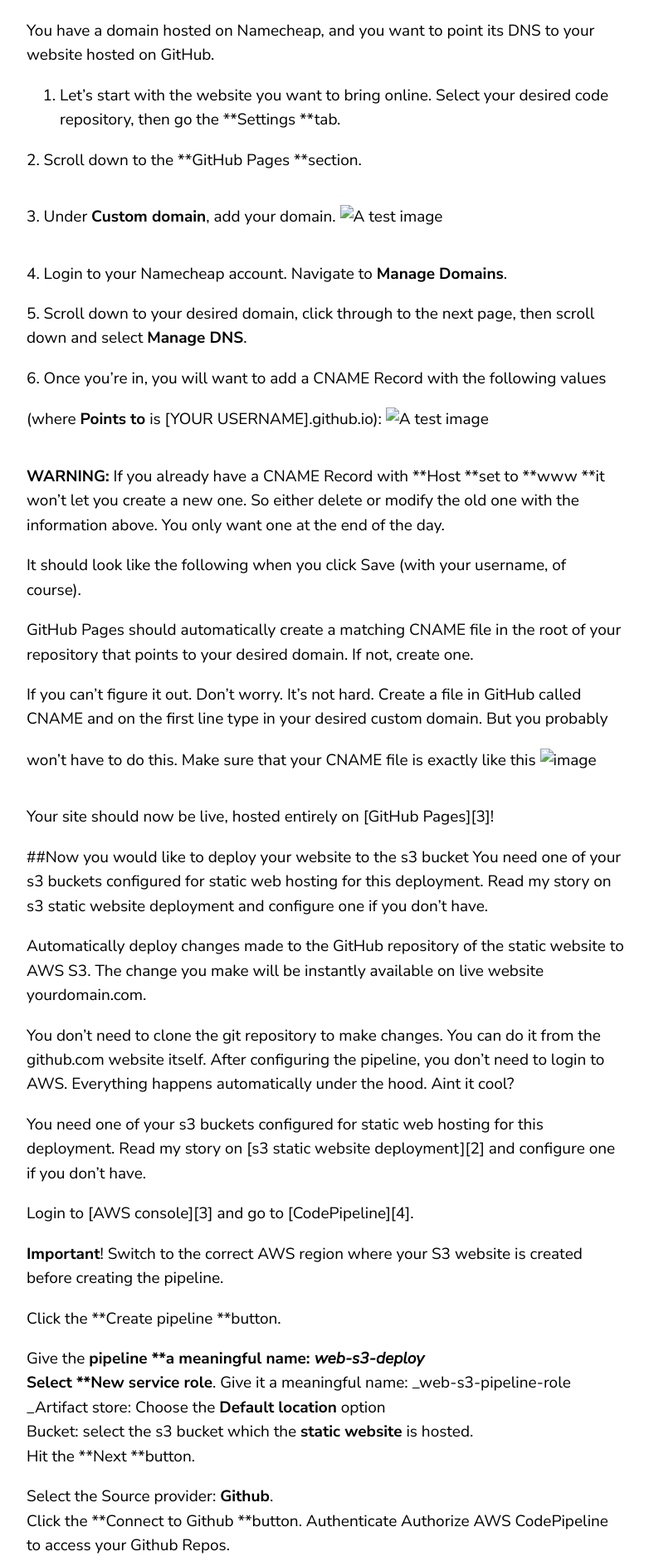
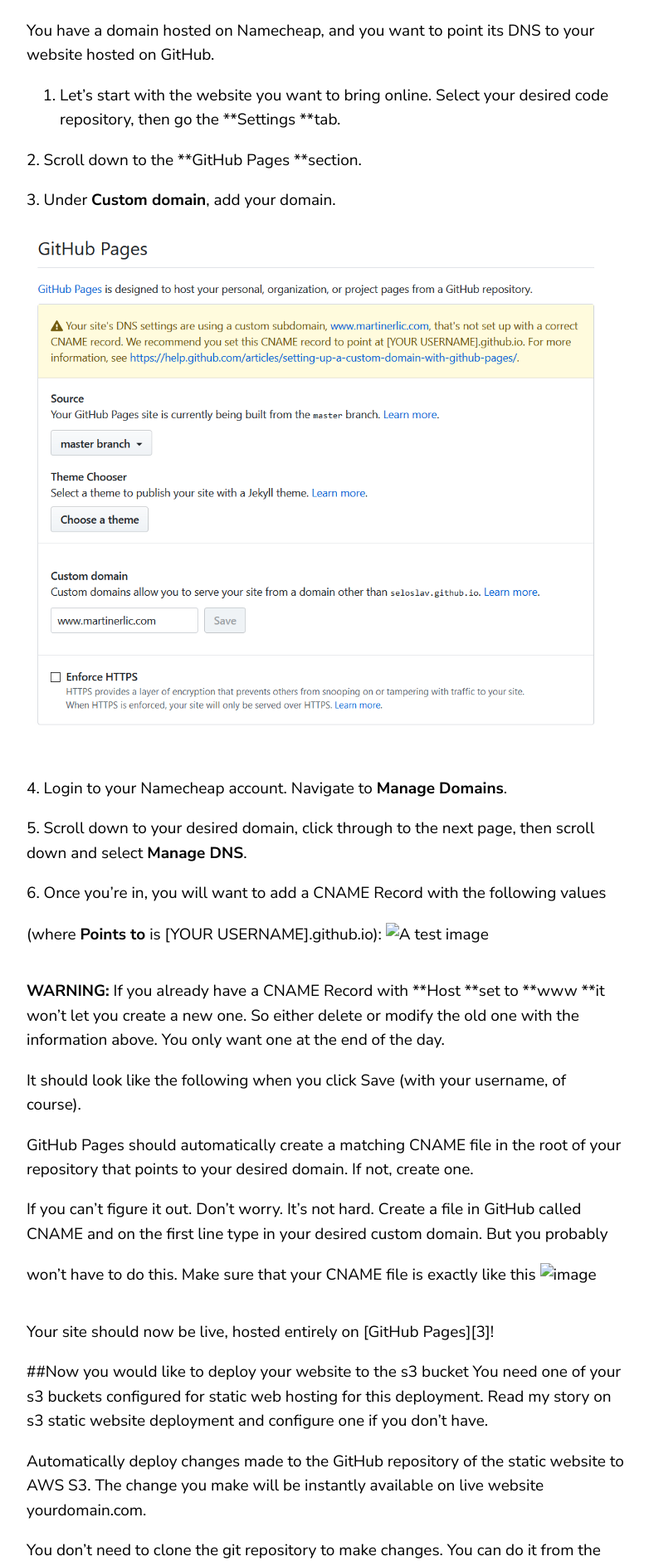
Before and after one commit to 404Kartik/blog.404kartik, a Jekyll site: the page built from _posts/2020-08-23-Subdomain-post.markdown, in a window 1280 px wide. Shown: the part 712-2599 px from the top of the page at 83% size, without its empty margins (68-850 px from the left). Built offline with Jekyll 4.4.1, drawn with Linux system fonts in a browser that asks for light colours.

Commit message:
Update 2020-08-23-Subdomain-post.markdown

```diff
--- a/_posts/2020-08-23-Subdomain-post.markdown
+++ b/_posts/2020-08-23-Subdomain-post.markdown
@@ -16,7 +16,7 @@ You have a domain hosted on Namecheap, and you want to point its DNS to your web
 2\. Scroll down to the **GitHub Pages **section.
 
 3\. Under **Custom domain**, add your domain.
-![A test image](gh.png)
+![A test image](/assets/gh.png)
 
 4\. Login to your Namecheap account. Navigate to **Manage Domains**.
 
```
